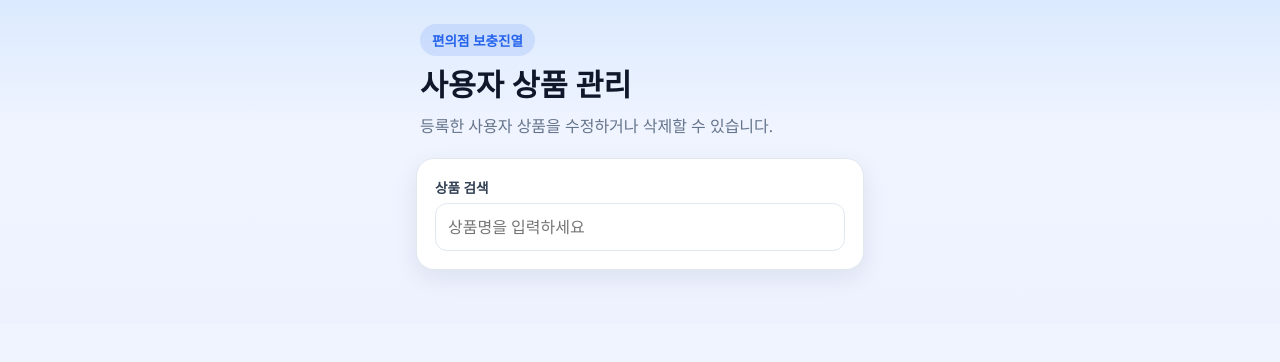
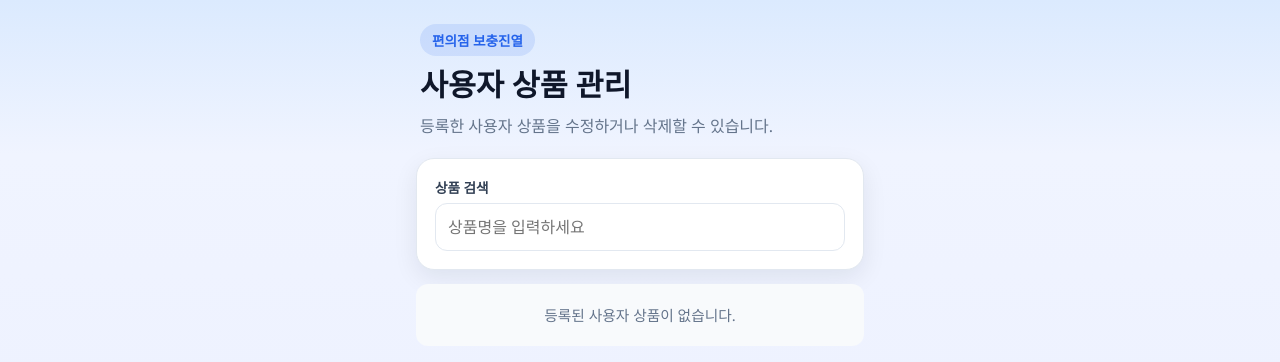
Before and after one commit to HodadockTree/shelf-restock-app, a Next.js app: page /user-products in a window 1280 px wide. Shown: the top 362 px of the page. Built offline with nearby package versions, Linux system fonts and the light colour scheme.

Commit message:
v1.5-4 사용자 상품 검색 상태 문구 개선

```diff
--- a/app/user-products/page.tsx
+++ b/app/user-products/page.tsx
@@ -72,14 +72,22 @@ export default function UserProductsPage() {
 </section>
 
 <section className="user-products-list">
-  {products.map((product) => (
+{products.length === 0 ? (
+  <p className="empty-state">
+    {keyword.trim()
+      ? "검색 결과가 없습니다."
+      : "등록된 사용자 상품이 없습니다."}
+  </p>
+) : (
+  products.map((product) => (
     <UserProductCard
-    key={product.id}
-    product={product}
-    onEdit={handleEdit}
-    onDelete={handleDelete}
-  />
-  ))}
+      key={product.id}
+      product={product}
+      onEdit={handleEdit}
+      onDelete={handleDelete}
+    />
+  ))
+)}
 </section>
     </main>
   );
```
